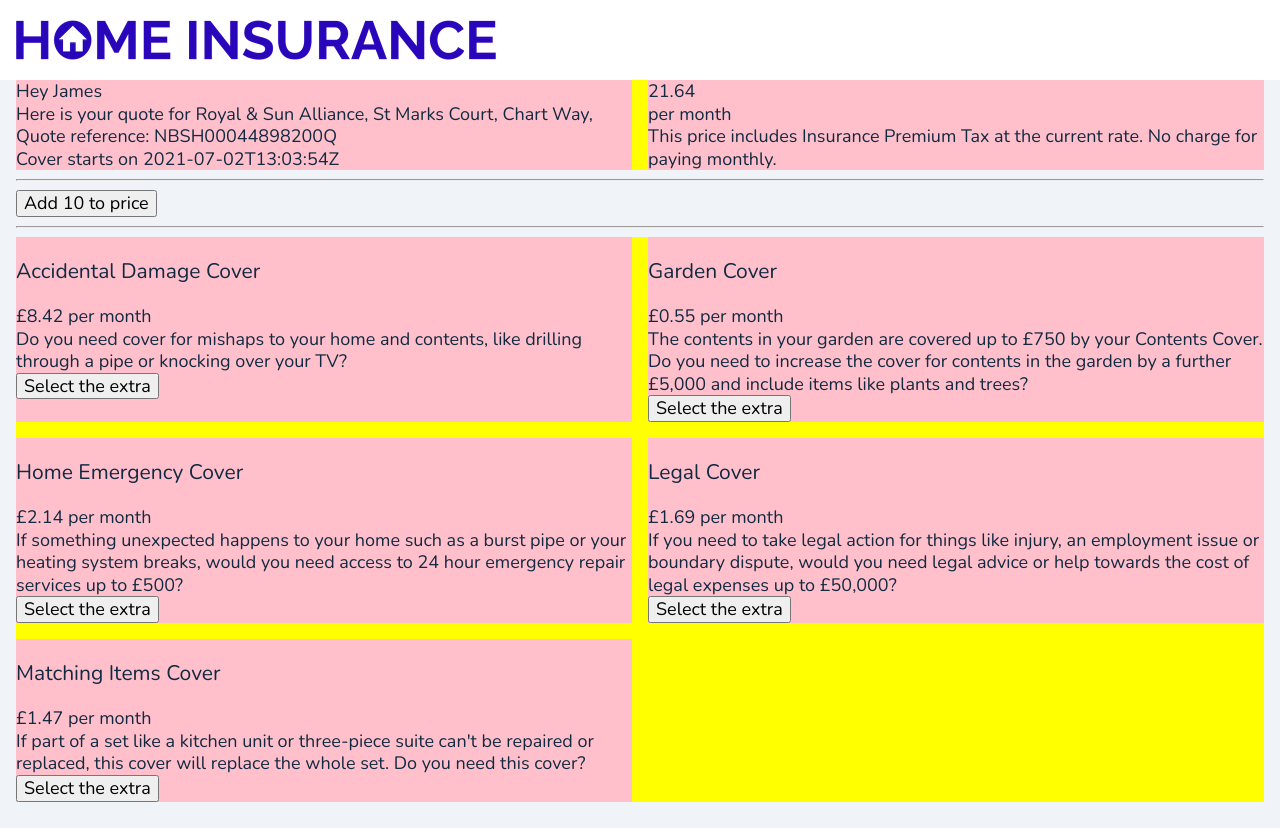
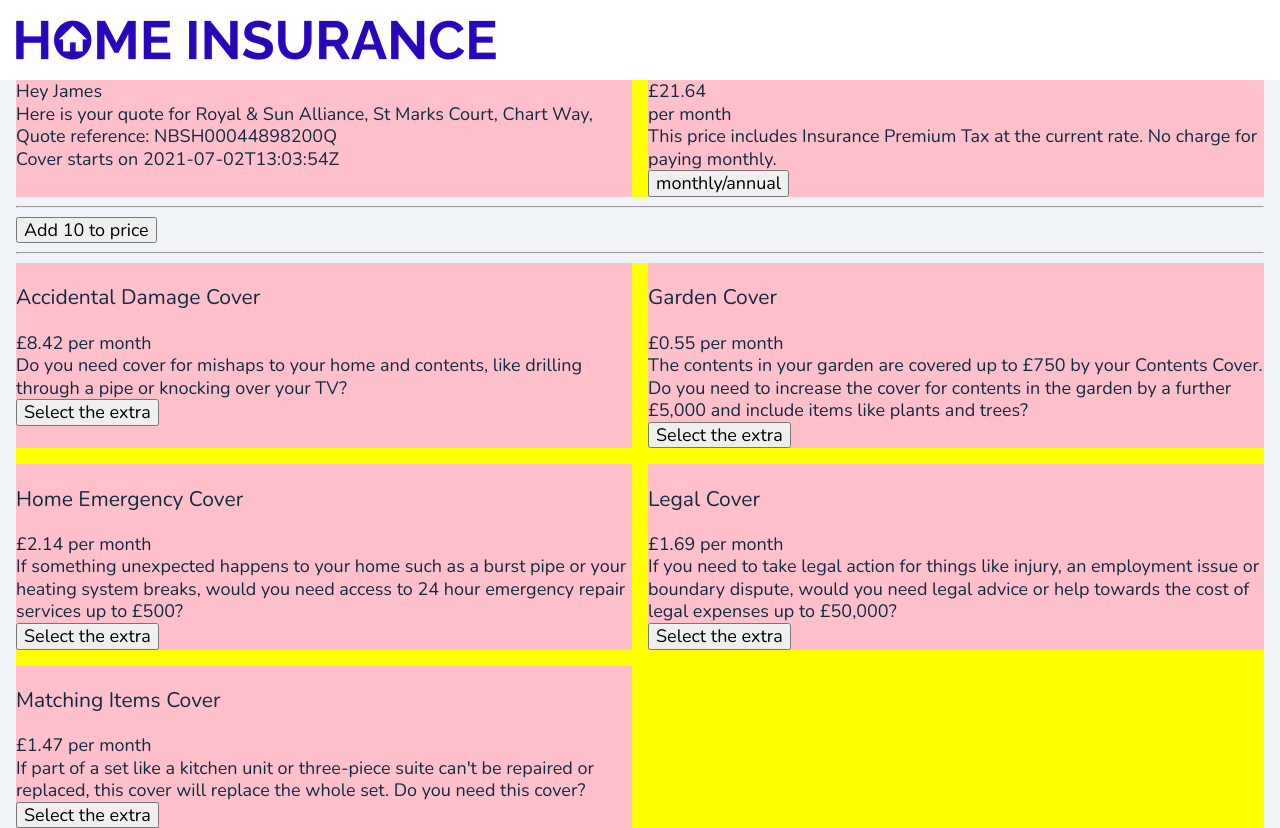
Before and after one commit to LennyBalston/home-insurance-quote-page, a React (Create React App) app: page / in a window 1280 px wide. Before the commit the page ends 802 px from the top, so only its background shows below. Built offline with nearby package versions, Linux system fonts and the light colour scheme; data requests are answered from the project's data file.

Commit message:
Add button to toggle between monthly and annual prices

```diff
--- a/src/containers/Quote.js
+++ b/src/containers/Quote.js
@@ -31,6 +31,9 @@ function Quote({ quote }) {
     addonsContent = <Error />
   }
 
+  const toggleShowMonthlyPrice = () => {
+    setShowMonthlyPrice(prevState => !prevState);
+  }
 
   const handlePriceUpdate = (action, monthlyPrice, annualPrice) => {
     console.log('price ready to update');
@@ -54,9 +57,10 @@ function Quote({ quote }) {
           <p>Cover starts on {quote.startDate}</p>
         </div>
         <div>
-          <div>{monthlyPrice}</div>
-          <div>per month</div>
+          <div>{process.env.REACT_APP_CURRENCY_SYBMOL}{showMonthlyPrice ? monthlyPrice : annualPrice}</div>
+          <div>{showMonthlyPrice ? process.env.REACT_APP_MONTHLY_PRICE_SUFFIX : process.env.REACT_APP_ANNUAL_PRICE_SUFFIX}</div>
           <p>This price includes Insurance Premium Tax at the current rate. No charge for paying monthly.</p>
+          <button onClick={toggleShowMonthlyPrice}>monthly/annual</button>
         </div>
       </Grid>
 
--- a/src/containers/QuoteAddons.js
+++ b/src/containers/QuoteAddons.js
@@ -7,7 +7,7 @@ function QuoteAddons({addons, showMonthlyPrice}) {
           <div key={id}>
           <h3>{addon.title}</h3>
           <div>
-            £{showMonthlyPrice ? addon.monthlyPrice : addon.annualPrice} per month
+            {process.env.REACT_APP_CURRENCY_SYBMOL}{showMonthlyPrice ? addon.monthlyPrice : addon.annualPrice} {showMonthlyPrice ? process.env.REACT_APP_MONTHLY_PRICE_SUFFIX : process.env.REACT_APP_ANNUAL_PRICE_SUFFIX}
             </div>
           <p>{addon.text}</p>
           <button>Select the extra</button>
```
Also changed, not shown: 1 other file (tests, documents, lock files or other folders).
